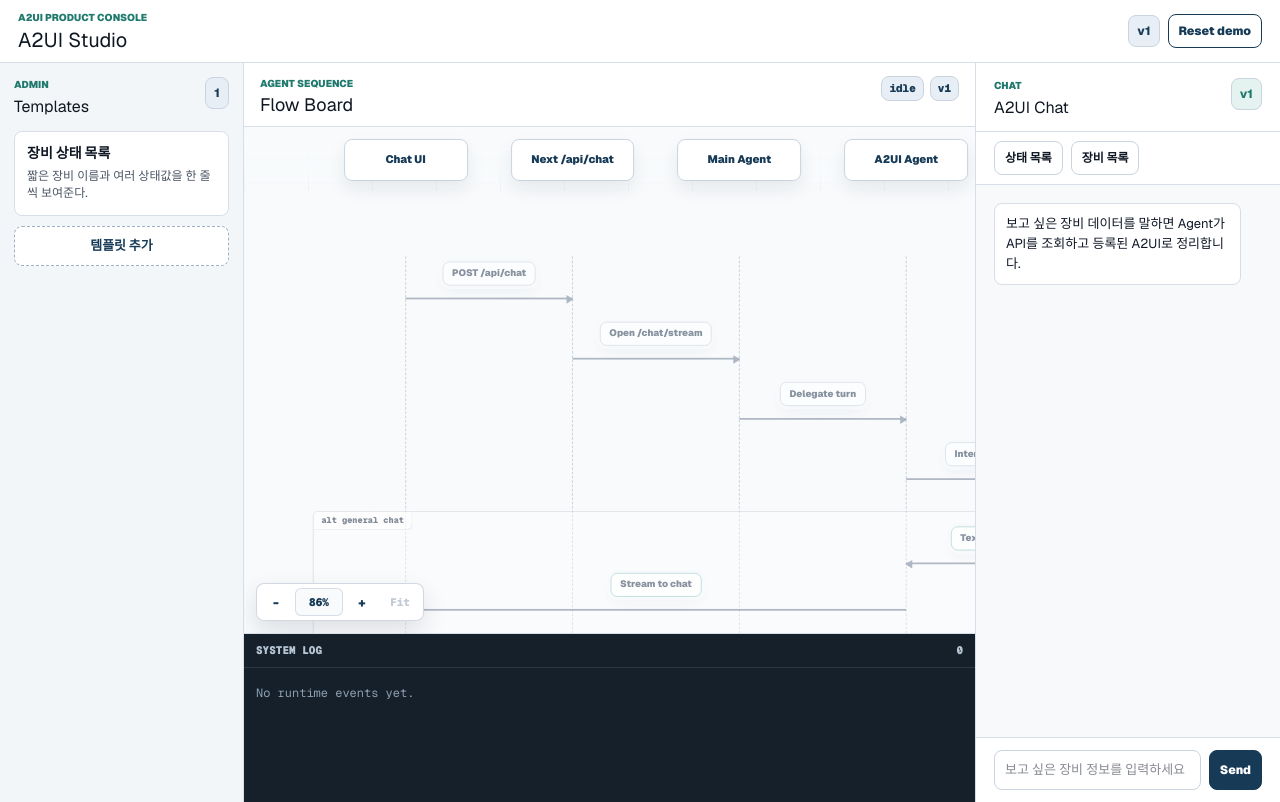
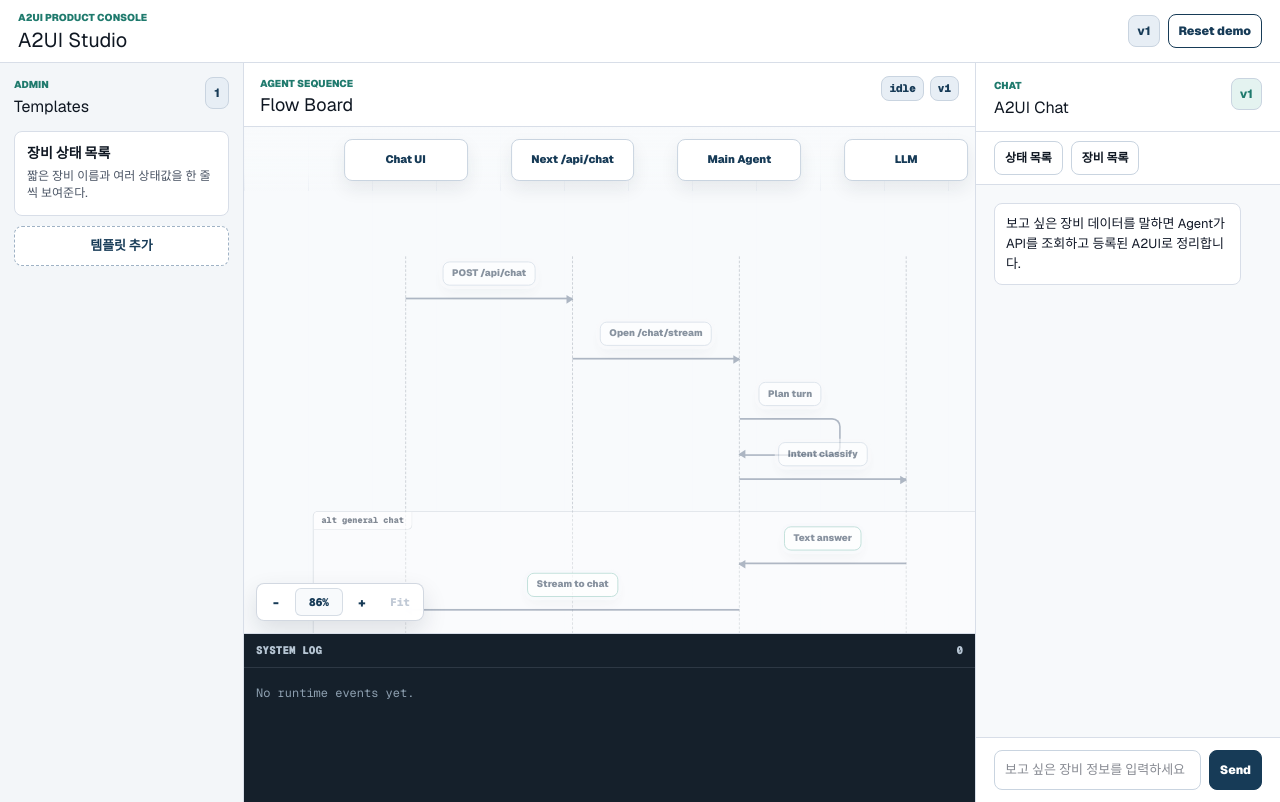
Before and after one commit to tahooki/a2ui-template-admin-chatbot-poc, a Next.js app: page / in a window 1280 px wide. Built offline with nearby package versions, Linux system fonts and the light colour scheme.

Commit message:
Clarify A2UI sequence flow

```diff
--- a/src/features/a2ui-template-poc/agent-flow-adapter.ts
+++ b/src/features/a2ui-template-poc/agent-flow-adapter.ts
@@ -233,9 +233,9 @@ function stateEvent(source: ChatFlowSourceEvent, existingEvents: AgentFlowEvent[
         event: "state:planning",
         phase: "planning",
         from: "main_agent",
-        to: "a2ui",
-        label: "Delegate chat turn",
-        detail: label || "A2UI Agent started planning.",
+        to: "main_agent",
+        label: "Plan chat turn",
+        detail: label || "Main Agent started planning.",
         severity: "info",
         physicalEmitter: "main-agent",
         data: source.data,
@@ -249,7 +249,7 @@ function stateEvent(source: ChatFlowSourceEvent, existingEvents: AgentFlowEvent[
       newFlowEvent(source, 0, {
         event: "state:intent",
         phase: "intent",
-        from: "a2ui",
+        from: "main_agent",
         to: "llm",
         label: isGeneral ? "Classify as general chat" : "Classify as data task",
         detail: [
@@ -272,7 +272,7 @@ function stateEvent(source: ChatFlowSourceEvent, existingEvents: AgentFlowEvent[
       newFlowEvent(source, 0, {
         event: "state:tool",
         phase: "data_loaded",
-        from: "a2ui",
+        from: "main_agent",
         to: "business_db",
         label: "Query business data",
         detail: label || "equipment data",
@@ -289,9 +289,9 @@ function stateEvent(source: ChatFlowSourceEvent, existingEvents: AgentFlowEvent[
       newFlowEvent(source, 0, {
         event: "state:business_tool_selected",
         phase: "intent",
-        from: "a2ui",
-        to: "business_db",
-        label: "Select business API tool",
+        from: "main_agent",
+        to: "main_agent",
+        label: "Choose business API tool",
         detail: toolDetail(source) || label,
         branch: "data",
         severity: "info",
@@ -306,7 +306,7 @@ function stateEvent(source: ChatFlowSourceEvent, existingEvents: AgentFlowEvent[
       newFlowEvent(source, 0, {
         event: "state:business_tool_call",
         phase: "data_loaded",
-        from: "a2ui",
+        from: "main_agent",
         to: "business_db",
         label: "Call business API tool",
         detail: toolDetail(source) || label,
@@ -324,7 +324,7 @@ function stateEvent(source: ChatFlowSourceEvent, existingEvents: AgentFlowEvent[
         event: "state:business_tool_result",
         phase: "data_loaded",
         from: "business_db",
-        to: "a2ui",
+        to: "main_agent",
         label: "Business tool result",
         detail: toolDetail(source) || profileDetail(source),
         branch: "data",
@@ -340,9 +340,9 @@ function stateEvent(source: ChatFlowSourceEvent, existingEvents: AgentFlowEvent[
       newFlowEvent(source, 0, {
         event: "state:a2ui_tool_selected",
         phase: "registry_loaded",
-        from: "a2ui",
-        to: "a2ui_render_tool",
-        label: "Select a2ui_render tool",
+        from: "main_agent",
+        to: "main_agent",
+        label: "Choose a2ui_render tool",
         detail: renderToolDetail(source) || label,
         branch: "data",
         severity: "info",
@@ -357,7 +357,7 @@ function stateEvent(source: ChatFlowSourceEvent, existingEvents: AgentFlowEvent[
       newFlowEvent(source, 0, {
         event: "state:a2ui_tool_call",
         phase: "registry_loaded",
-        from: "a2ui",
+        from: "main_agent",
         to: "a2ui_render_tool",
         label: "Run a2ui_render tool",
         detail: renderToolDetail(source) || label,
@@ -375,8 +375,8 @@ function stateEvent(source: ChatFlowSourceEvent, existingEvents: AgentFlowEvent[
       newFlowEvent(source, 0, {
         event: "state:a2ui_tool_result",
         phase: "matcher",
-        from: "a2ui_render_tool",
-        to: "a2ui",
+        from: "a2ui",
+        to: "main_agent",
         label: "a2ui_render result",
         detail,
         branch: "data",
@@ -393,7 +393,7 @@ function stateEvent(source: ChatFlowSourceEvent, existingEvents: AgentFlowEvent[
         event: "state:data_loaded",
         phase: "data_loaded",
         from: "business_db",
-        to: "a2ui",
+        to: "main_agent",
         label: "Business data loaded",
         detail: profileDetail(source),
         branch: "data",
@@ -412,7 +412,7 @@ function stateEvent(source: ChatFlowSourceEvent, existingEvents: AgentFlowEvent[
           event: "state:data_loaded",
           phase: "data_loaded",
           from: "business_db",
-          to: "a2ui",
+          to: "main_agent",
           label: "Business data loaded",
           detail: profileDetail(source),
           branch: "data",
@@ -426,7 +426,7 @@ function stateEvent(source: ChatFlowSourceEvent, existingEvents: AgentFlowEvent[
       newFlowEvent(source, events.length, {
         event: "state:profile",
         phase: "profile",
-        from: "a2ui",
+        from: "a2ui_render_tool",
         to: "a2ui",
         label: "Build profile and derived schema",
         detail: profileDetail(source),
@@ -516,9 +516,9 @@ function sseEvent(source: ChatFlowSourceEvent, existingEvents: AgentFlowEvent[])
       newFlowEvent(source, 0, {
         event: "surface",
         phase: "surface",
-        from: "a2ui",
+        from: "main_agent",
         to: "chat",
-        label: "Emit SurfaceEnvelope",
+        label: "Return SurfaceEnvelope",
         detail: surfaceDetail(source),
         branch: "matched",
         severity: "success",
@@ -537,7 +537,7 @@ function sseEvent(source: ChatFlowSourceEvent, existingEvents: AgentFlowEvent[])
           event: "llm:answer",
           phase: "general_chat",
           from: "llm",
-          to: "a2ui",
+          to: "main_agent",
           label: "Text answer",
           detail: shortText(source.data.text ?? source.data.delta),
           branch,
@@ -548,7 +548,7 @@ function sseEvent(source: ChatFlowSourceEvent, existingEvents: AgentFlowEvent[])
         newFlowEvent(source, 1, {
           event: source.event,
           phase: "general_chat",
-          from: "a2ui",
+          from: "main_agent",
           to: "chat",
           label: "Stream to chat",
           detail: shortText(source.data.text ?? source.data.delta),
@@ -563,9 +563,9 @@ function sseEvent(source: ChatFlowSourceEvent, existingEvents: AgentFlowEvent[])
       newFlowEvent(source, 0, {
         event: source.event,
         phase: isMatchedSummary ? "surface" : "text_fallback",
-        from: isMatchedSummary ? "a2ui" : "llm",
+        from: "main_agent",
         to: "chat",
-        label: isMatchedSummary ? "Emit matched summary" : "Emit fallback text",
+        label: isMatchedSummary ? "Return text summary" : "Return fallback text",
         detail: shortText(source.data.text ?? source.data.delta),
         branch,
         severity: branch === "no_template" ? "warning" : "success",
@@ -580,7 +580,7 @@ function sseEvent(source: ChatFlowSourceEvent, existingEvents: AgentFlowEvent[])
       newFlowEvent(source, 0, {
         event: "error",
         phase: "error",
-        from: "a2ui",
+        from: "main_agent",
         to: "chat",
         label: "Runtime error",
         detail: [shortText(source.data.message), shortText(source.data.details)].filter(Boolean).join(" | "),
@@ -615,7 +615,7 @@ function sseEvent(source: ChatFlowSourceEvent, existingEvents: AgentFlowEvent[])
       newFlowEvent(source, events.length, {
         event: "done",
         phase: "done",
-        from: branch === "error" ? "a2ui" : undefined,
+        from: branch === "error" ? "main_agent" : undefined,
         to: branch === "error" ? "chat" : undefined,
         label: branch === "matched" ? "Completed with surface" : branch === "error" ? "Completed with error" : "Completed with text",
         detail: doneDetail(source),
--- a/src/features/a2ui-template-poc/sequence-board.tsx
+++ b/src/features/a2ui-template-poc/sequence-board.tsx
@@ -58,10 +58,10 @@ const lanes: ActorLane[] = [
   { id: "chat", label: "Chat UI" },
   { id: "next", label: "Next /api/chat" },
   { id: "main_agent", label: "Main Agent" },
-  { id: "a2ui", label: "A2UI Agent" },
   { id: "llm", label: "LLM" },
   { id: "business_db", label: "Business DB/API" },
   { id: "a2ui_render_tool", label: "a2ui_render Tool" },
+  { id: "a2ui", label: "A2UI Agent" },
   { id: "registry", label: "A2UI Registry" },
 ];
 
@@ -92,17 +92,17 @@ const diagramWidth = diagramRight - diagramLeft;
 const steps: SequenceStep[] = [
   { id: "request", phase: "request", events: ["request_start"], from: "chat", to: "next", label: "POST /api/chat", y: 124 },
   { id: "bridge", phase: "bridge", events: ["response_open"], from: "next", to: "main_agent", label: "Open /chat/stream", y: 194 },
-  { id: "planning", phase: "planning", events: ["state:planning"], from: "main_agent", to: "a2ui", label: "Delegate turn", y: 264 },
-  { id: "intent", phase: "intent", events: ["state:intent"], from: "a2ui", to: "llm", label: "Intent classify", y: 334 },
-  { id: "general-llm", phase: "general_chat", events: ["llm:answer"], from: "llm", to: "a2ui", label: "Text answer", branch: "general", y: 432 },
-  { id: "general-stream", phase: "general_chat", events: ["text", "delta"], from: "a2ui", to: "chat", label: "Stream to chat", branch: "general", y: 486 },
+  { id: "planning", phase: "planning", events: ["state:planning"], from: "main_agent", to: "main_agent", label: "Plan turn", y: 264 },
+  { id: "intent", phase: "intent", events: ["state:intent"], from: "main_agent", to: "llm", label: "Intent classify", y: 334 },
+  { id: "general-llm", phase: "general_chat", events: ["llm:answer"], from: "llm", to: "main_agent", label: "Text answer", branch: "general", y: 432 },
+  { id: "general-stream", phase: "general_chat", events: ["text", "delta"], from: "main_agent", to: "chat", label: "Stream to chat", branch: "general", y: 486 },
   {
     id: "business-tool-selected",
     phase: "intent",
     events: ["state:business_tool_selected"],
-    from: "a2ui",
-    to: "business_db",
-    label: "Select business API tool",
+    from: "main_agent",
+    to: "main_agent",
+    label: "Choose business API tool",
     branch: "data",
     y: 574,
   },
@@ -110,7 +110,7 @@ const steps: SequenceStep[] = [
     id: "business-tool-call",
     phase: "data_loaded",
     events: ["state:business_tool_call", "state:tool"],
-    from: "a2ui",
+    from: "main_agent",
     to: "business_db",
     label: "Call get_equipment_*",
     branch: "data",
@@ -121,7 +121,7 @@ const steps: SequenceStep[] = [
     phase: "data_loaded",
     events: ["state:business_tool_result", "state:data_loaded"],
     from: "business_db",
-    to: "a2ui",
+    to: "main_agent",
     label: "Business tool result",
     branch: "data",
     y: 710,
@@ -130,9 +130,9 @@ const steps: SequenceStep[] = [
     id: "a2ui-tool-selected",
     phase: "registry_loaded",
     events: ["state:a2ui_tool_selected"],
-    from: "a2ui",
-    to: "a2ui_render_tool",
-    label: "Select a2ui_render",
+    from: "main_agent",
+    to: "main_agent",
+    label: "Choose a2ui_render",
     branch: "data",
     y: 778,
   },
@@ -140,14 +140,24 @@ const steps: SequenceStep[] = [
     id: "a2ui-tool-call",
     phase: "registry_loaded",
     events: ["state:a2ui_tool_call"],
-    from: "a2ui",
+    from: "main_agent",
     to: "a2ui_render_tool",
     label: "Run a2ui_render",
     branch: "data",
     a2uiSubstep: true,
     y: 846,
   },
-  { id: "profile", phase: "profile", events: ["state:profile"], from: "a2ui", to: "a2ui", label: "Build profile / schema", branch: "data", a2uiSubstep: true, y: 914 },
+  {
+    id: "profile",
+    phase: "profile",
+    events: ["state:profile"],
+    from: "a2ui_render_tool",
+    to: "a2ui",
+    label: "Build profile / schema",
+    branch: "data",
+    a2uiSubstep: true,
+    y: 914,
+  },
   {
     id: "registry-request",
     phase: "registry_loaded",
@@ -173,8 +183,8 @@ const steps: SequenceStep[] = [
     id: "a2ui-tool-result",
     phase: "matcher",
     events: ["state:a2ui_tool_result"],
-    from: "a2ui_render_tool",
-    to: "a2ui",
+    from: "a2ui",
+    to: "main_agent",
     label: "a2ui_render result",
     branch: "data",
     a2uiSubstep: true,
@@ -184,13 +194,22 @@ const steps: SequenceStep[] = [
     id: "matched-summary",
     phase: "surface",
     events: ["text", "delta"],
-    from: "a2ui",
+    from: "main_agent",
     to: "chat",
-    label: "Emit matched summary",
+    label: "Return text summary",
     branch: "matched",
     y: 1316,
   },
-  { id: "surface", phase: "surface", events: ["surface"], from: "a2ui", to: "chat", label: "Emit SurfaceEnvelope", branch: "matched", y: 1384 },
+  {
+    id: "surface",
+    phase: "surface",
+    events: ["surface"],
+    from: "main_agent",
+    to: "chat",
+    label: "Return SurfaceEnvelope",
+    branch: "matched",
+    y: 1384,
+  },
   {
     id: "no-template",
     phase: "no_template",
@@ -205,13 +224,13 @@ const steps: SequenceStep[] = [
     id: "fallback",
     phase: "text_fallback",
     events: ["text", "delta"],
-    from: "llm",
+    from: "main_agent",
     to: "chat",
     label: "Emit fallback text",
     branch: "no_template",
     y: 1558,
   },
-  { id: "error", phase: "error", events: ["error", "request_error", "response_error"], from: "a2ui", to: "chat", label: "Runtime error", branch: "error", y: 1646 },
+  { id: "error", phase: "error", events: ["error", "request_error", "response_error"], from: "main_agent", to: "chat", label: "Runtime error", branch: "error", y: 1646 },
 ];
 
 const branchBlocks: BranchBlock[] = [
@@ -404,7 +423,7 @@ function focusRegionForStep(step: SequenceStep): FocusRegion {
   if (step.branch === "no_template") return selfRegion("a2ui", step.y, "no_template");
   if (step.branch === "error") return actorEdgeRegion(step.from, step.to, step.y, "error", 0.86);
   if (step.branch === "general") return branchRegion("general") ?? actorEdgeRegion(step.from, step.to, step.y, step.phase);
-  if (step.phase === "profile" || (step.phase === "matcher" && step.from === step.to)) return selfRegion("a2ui", step.y, step.phase);
+  if (step.from === step.to) return selfRegion(step.from, step.y, step.phase);
   if (step.branch === "data") return branchRegion("data") ?? actorEdgeRegion(step.from, step.to, step.y, step.phase);
   return actorEdgeRegion(step.from, step.to, step.y, step.phase);
 }
```
